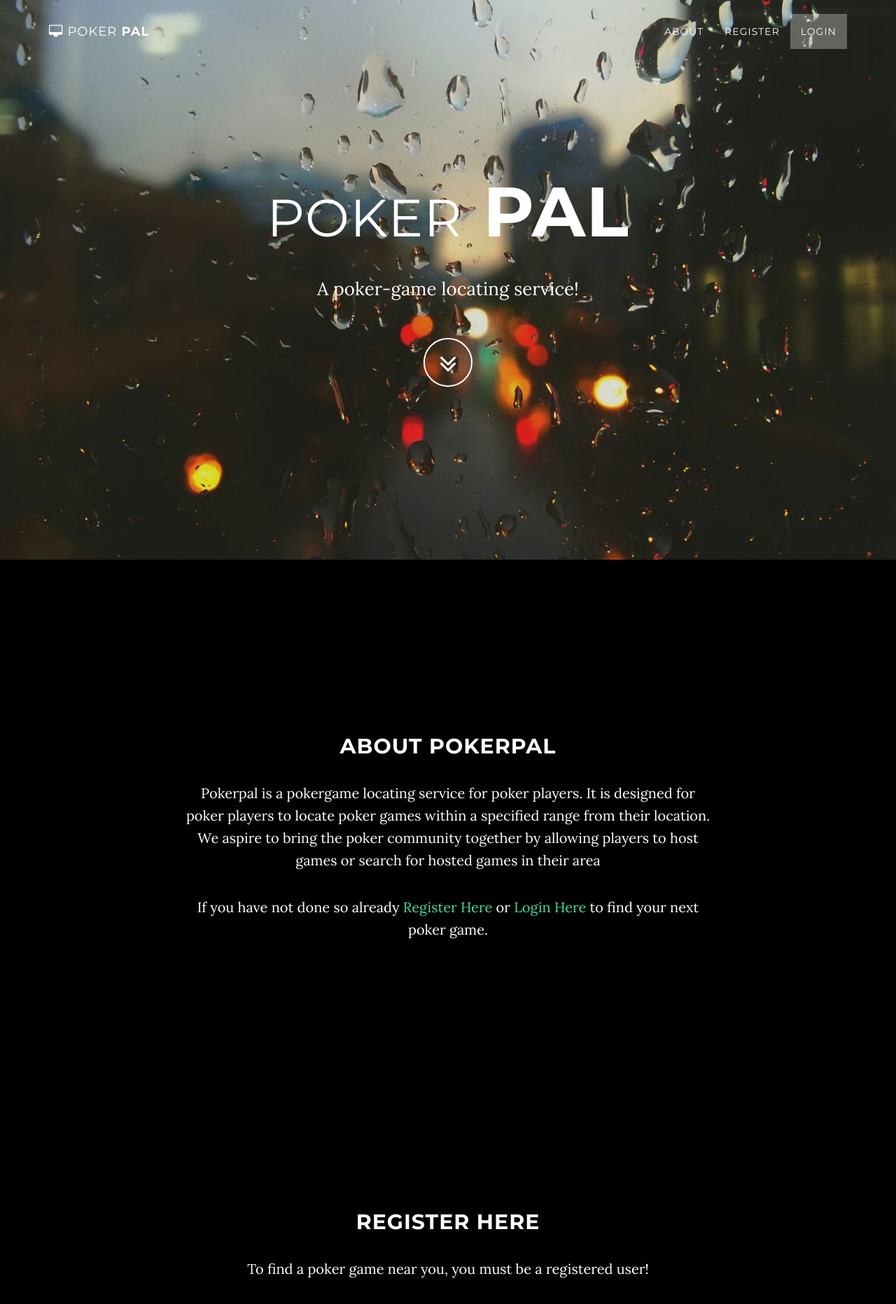
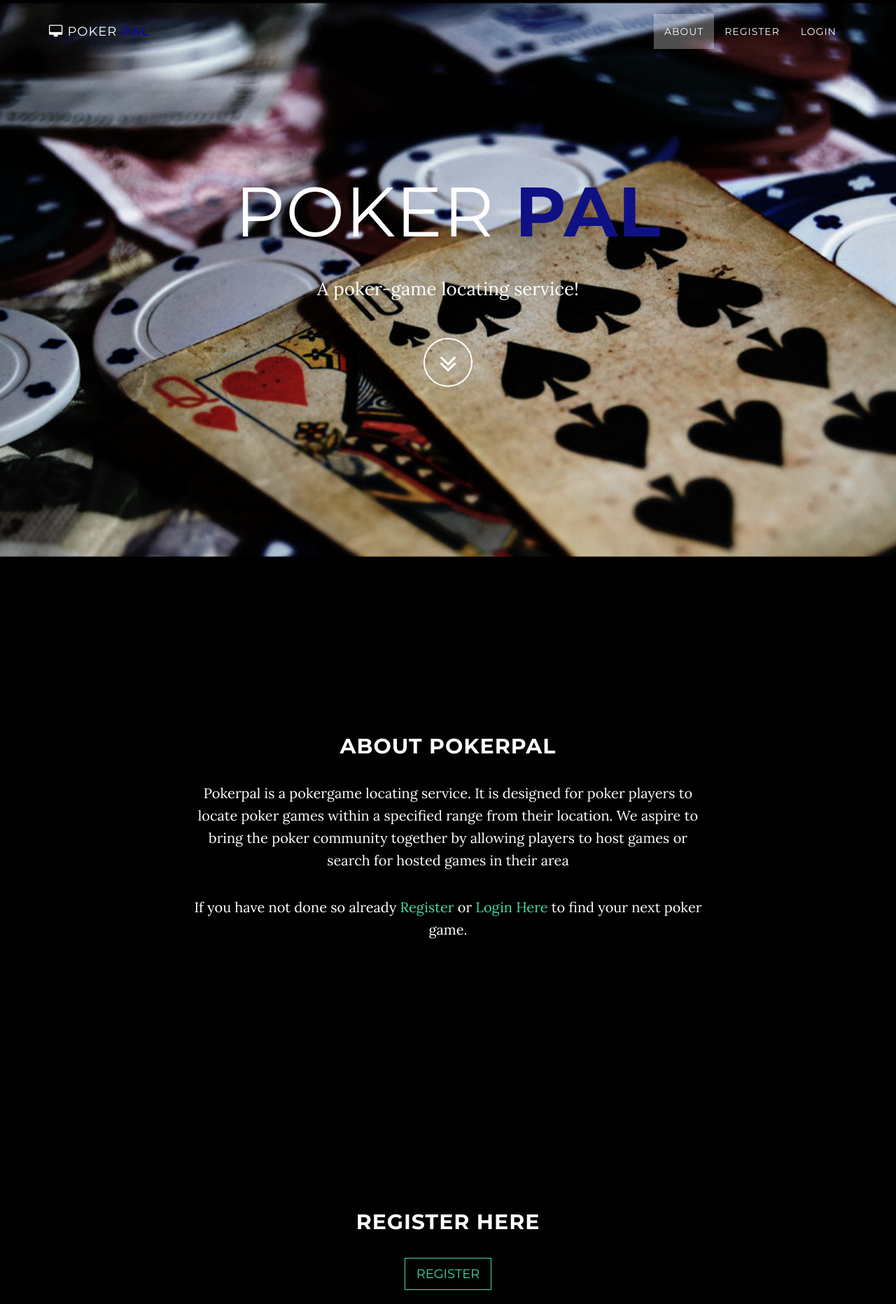
Before and after one commit to emok032/pokerpal, a web app: file index.html in a window 1280 px wide. Shown: the top 1864 px of the page at 70% size. Run offline with its HTML, style and script files only (its server is not run), Linux system fonts and the light colour scheme; some libraries are stand-ins or nearby versions.

Commit message:
Updated HTML n CSS

```diff
--- a/css/grayscale.css
+++ b/css/grayscale.css
@@ -3,6 +3,7 @@
  * Copyright 2013-2016 Start Bootstrap
  * Licensed under MIT (https://github.com/BlackrockDigital/startbootstrap/blob/gh-pages/LICENSE)
  */
+
 body {
   width: 100%;
   height: 100%;
--- a/index.html
+++ b/index.html
@@ -41,7 +41,7 @@
                     Menu <i class="fa fa-bars"></i>
                 </button>
                 <a class="navbar-brand page-scroll" href="#page-top">
-                    <i class="fa fa-desktop" aria-hidden="true"></i> <span class="light">POKER</span> PAL
+                    <i class="fa fa-desktop" aria-hidden="true"></i> <span class="light">POKER</span> <span style="color:#101085;">PAL</span>
                 </a>
             </div>
 
@@ -56,10 +56,10 @@
                         <a class="page-scroll" href="#about">About</a>
                     </li>
                     <li>
-                        <a class="page-scroll" href="#download">Register</a>
+                        <a class="page-scroll" href="footer">Register</a>
                     </li>
                     <li>
-                        <a class="page-scroll" href="#contact">Login</a>
+                        <a class="page-scroll" href="#">Login</a>
                     </li>
                 </ul>
             </div>
@@ -74,7 +74,7 @@
             <div class="container">
                 <div class="row">
                     <div class="col-md-8 col-md-offset-2">
-                        <h1 class="brand-heading"><span class="light" style="font-size:75%;">Poker</span> PAL</h1>
+                        <h1 class="brand-heading"><span class="light">Poker</span> <span style="color:#101085;">PAL</span></h1>
                         <p class="intro-text">A poker-game locating service!</p>
                         <a href="#about" class="btn btn-circle page-scroll">
                             <i class="fa fa-angle-double-down animated"></i>
@@ -90,8 +90,8 @@
         <div class="row">
             <div class="col-lg-8 col-lg-offset-2">
                 <h2>About Pokerpal</h2>
-                <p>Pokerpal is a pokergame locating service for poker players. It is designed for poker players to locate poker games within a specified range from their location. We aspire to bring the poker community together by allowing players to host games or search for hosted games in their area</p>
-                <p>If you have not done so already <a href="http://gratisography.com/">Register Here</a> or <a href="http://snazzymaps.com/">Login Here</a> to find your next poker game.</p>
+                <p>Pokerpal is a pokergame locating service. It is designed for poker players to locate poker games within a specified range from their location. We aspire to bring the poker community together by allowing players to host games or search for hosted games in their area</p>
+                <p>If you have not done so already <a class="page-scroll" href="footer">Register</a> or <a href="#">Login Here</a> to find your next poker game.</p>
             </div>
         </div>
     </section>
@@ -102,37 +102,24 @@
             <div class="container">
                 <div class="col-lg-8 col-lg-offset-2">
                     <h2>Register Here</h2>
-                    <p>To find a poker game near you, you must be a registered user!</p>
-                    <a href="http://startbootstrap.com/template-overviews/grayscale/" class="btn btn-default btn-lg">Register</a>
+                    <a href="http://startbootstrap.com/template-overviews/grayscale/" class="btn btn-default btn-lg" style="margin-bottom:20px;">Register</a>
+                    <p style="padding-bottom:100px;">To find a poker game near you, you must be a registered user!</p>
+
                 </div>
             </div>
         </div>
     </section>
 
-    <!-- Contact Section -->
-    <section id="contact" class="container content-section text-center">
-        <div class="row">
-            <div class="col-lg-8 col-lg-offset-2">
-                <h2>Login Here</h2>
-                <label for="username">Username</label>
-                <input type="text" name="username" id="username">
-                <br>
-                <br>
-                <label for="password">Password</label>
-                <input type="text" name="password" id="password">
-            </div>
-        </div>
-    </section>
+    <!-- Login Modal -->
 
-    <!-- Map Section -->
-    <div id="map"></div>
 
     <!-- Footer -->
-    <footer>
+    <footer >
         <div class="container text-center">
-            <p>Copyright &copy; Poker Pal 2016</p>
+            <p style="font-size:8px;">Copyright &copy; Poker Pal 2016</p>
         </div>
     </footer>
+
 
     <!-- jQuery -->
     <script src="vendor/jquery/jquery.js"></script>
```
Also changed, not shown: img/intro-bg.jpg, 1 other file.
